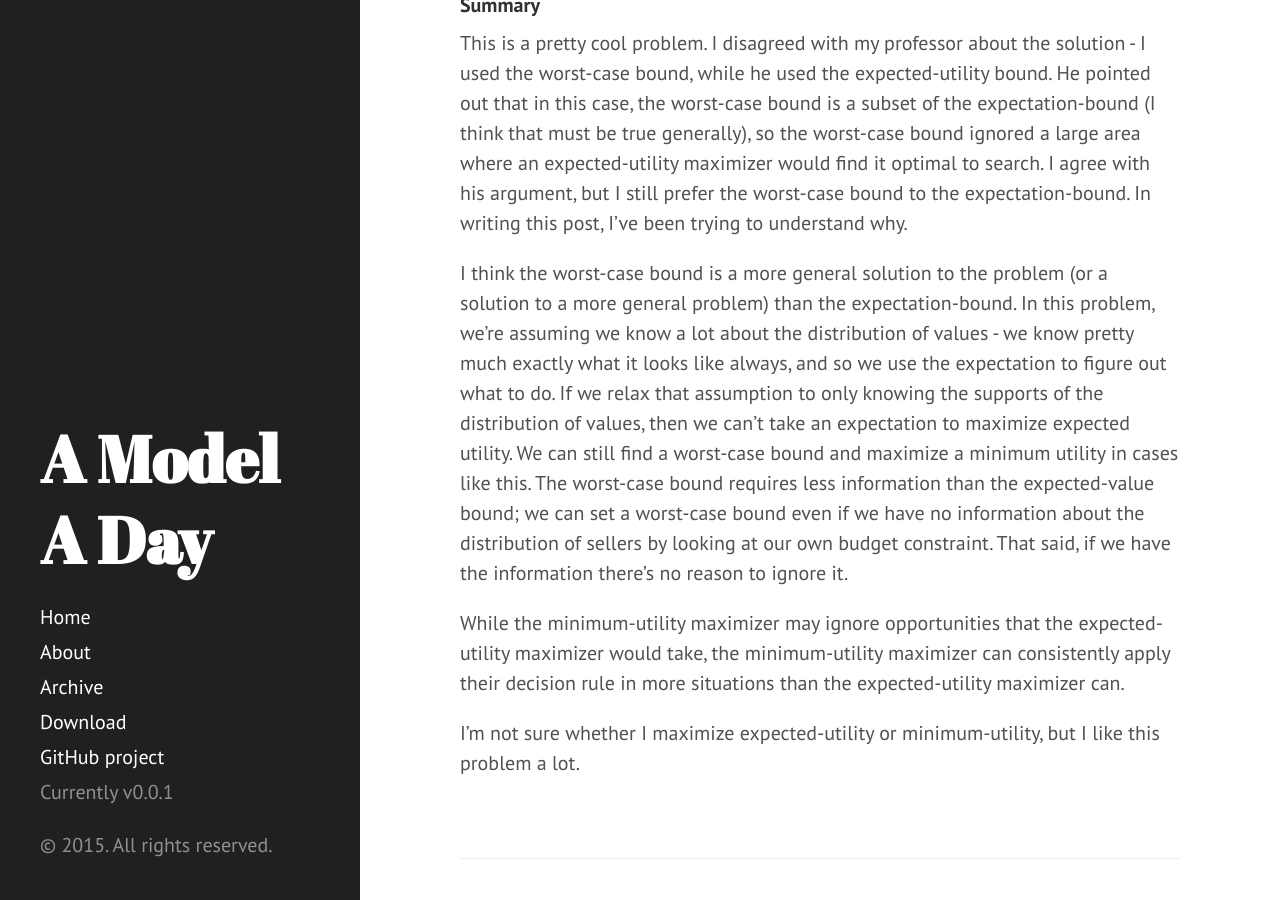
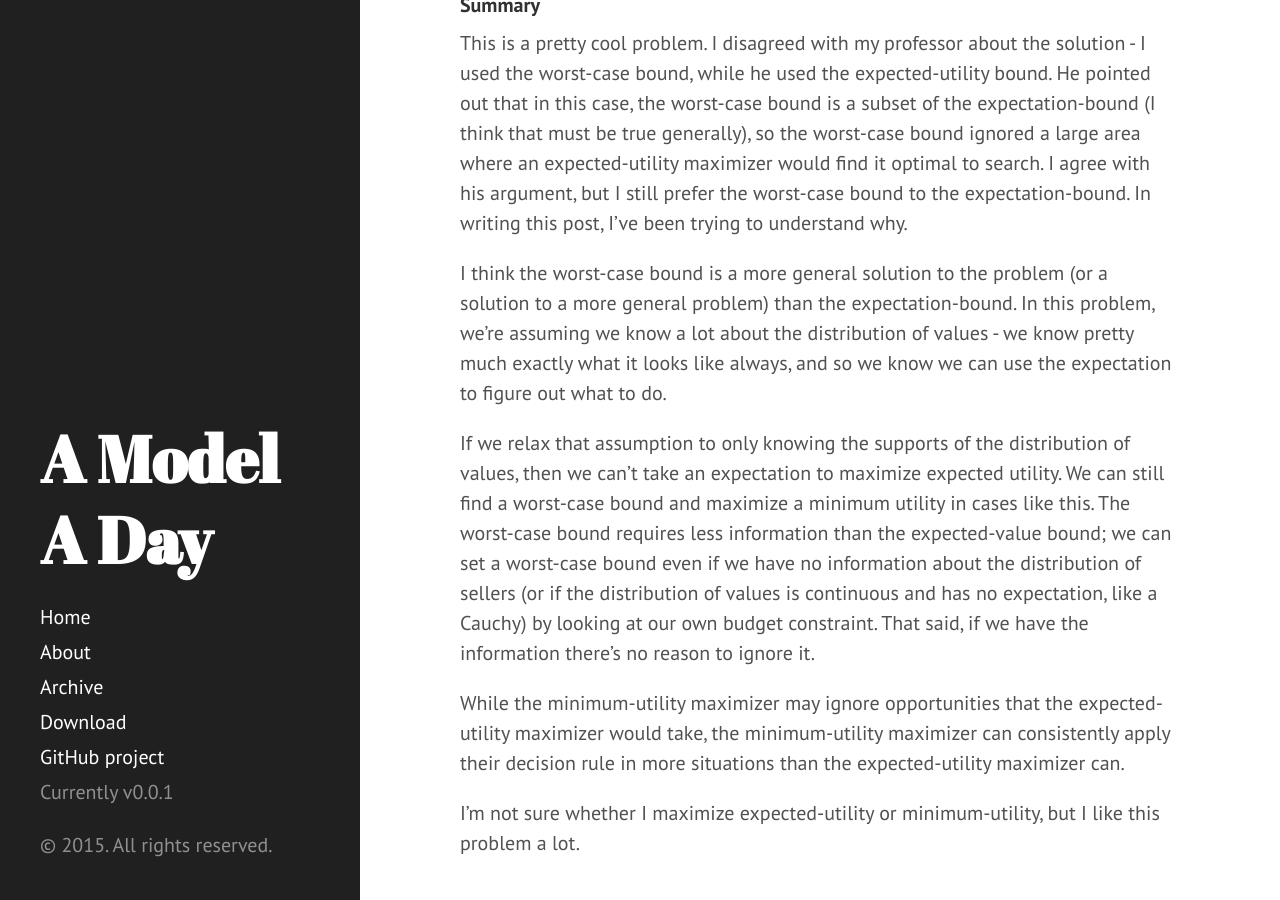
Before and after one commit to akhilrao/akhilrao.github.io, a Jekyll site: the page built from _posts/2015-10-08-imperfect-information-car-search.md, in a window 1280 px wide and 900 px high, scrolled down 2054 px. Built offline with Jekyll 4.4.1, drawn with Linux system fonts in a browser that asks for light colours; Markdown is read by kramdown in place of the engine named in the settings; formulas are drawn with MathJax 3.

Commit message:
fixed typos

```diff
--- a/_posts/2015-10-08-imperfect-information-car-search.md
+++ b/_posts/2015-10-08-imperfect-information-car-search.md
@@ -65,7 +65,9 @@ which looks pretty similar to the expected-utility maximizer's solution, but wit
 
 This is a pretty cool problem. I disagreed with my professor about the solution - I used the worst-case bound, while he used the expected-utility bound. He pointed out that in this case, the worst-case bound is a subset of the expectation-bound (I think that must be true generally), so the worst-case bound ignored a large area where an expected-utility maximizer would find it optimal to search. I agree with his argument, but I still prefer the worst-case bound to the expectation-bound. In writing this post, I've been trying to understand why.
 
-I think the worst-case bound is a more general solution to the problem (or a solution to a more general problem) than the expectation-bound. In this problem, we're assuming we know a lot about the distribution of values - we know pretty much exactly what it looks like always, and so we use the expectation to figure out what to do. If we relax that assumption to only knowing the supports of the distribution of values, then we can't take an expectation to maximize expected utility. We can still find a worst-case bound and maximize a minimum utility in cases like this. The worst-case bound requires less information than the expected-value bound; we can set a worst-case bound even if we have no information about the distribution of sellers by looking at our own budget constraint. That said, if we have the information there's no reason to ignore it.
+I think the worst-case bound is a more general solution to the problem (or a solution to a more general problem) than the expectation-bound. In this problem, we're assuming we know a lot about the distribution of values - we know pretty much exactly what it looks like always, and so we know we can use the expectation to figure out what to do.
+
+If we relax that assumption to only knowing the supports of the distribution of values, then we can't take an expectation to maximize expected utility. We can still find a worst-case bound and maximize a minimum utility in cases like this. The worst-case bound requires less information than the expected-value bound; we can set a worst-case bound even if we have no information about the distribution of sellers (or if the distribution of values is continuous and has no expectation, like a Cauchy) by looking at our own budget constraint. That said, if we have the information there's no reason to ignore it.
 
 While the minimum-utility maximizer may ignore opportunities that the expected-utility maximizer would take, the minimum-utility maximizer can consistently apply their decision rule in more situations than the expected-utility maximizer can.
 
```
Also changed, not shown: 1 other file.
